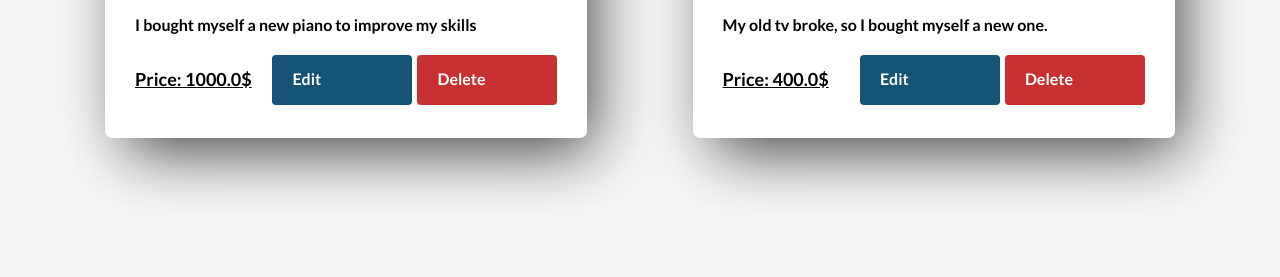
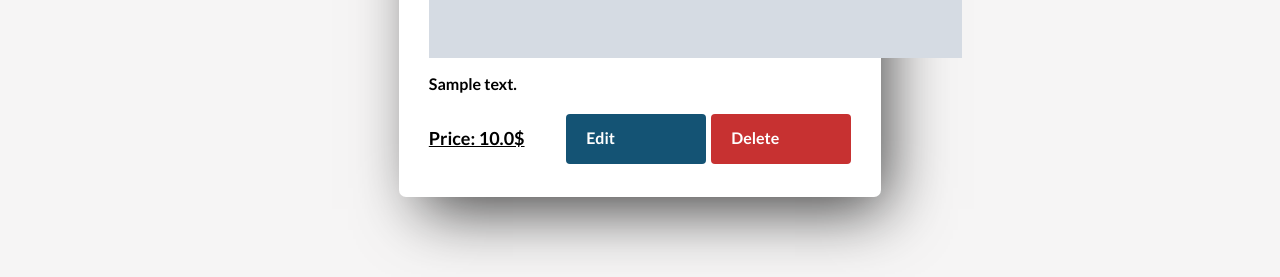
Before and after one commit to Dinko-Kolev/proyect_expenses, a Django app: page / in a window 1280 px wide. Shown: the part 895-1172 px from the top of the page. Before the commit the page ends 1093 px from the top, so only its background shows below. Run offline with Django 3.2, Linux system fonts and the light colour scheme; tables that the repository leaves empty hold one stand-in row (values such as "Sample post"); grey boxes marked "Sample" are stand-in pictures.

Commit message:
Segundos Cambios

```diff
--- /dev/null
+++ b/app/forms/profiles.py
@@ -0,0 +1,9 @@
+from django import forms
+from app.models import Profile
+
+
+class ProfileForm(forms.ModelForm):
+
+    class Meta:
+        model = Profile
+        fields = '__all__'
--- a/app/urls.py
+++ b/app/urls.py
@@ -1,20 +1,20 @@
 
 from django.urls import path
+from app.views.expenses import create_expense,edit_expense,delete_expense
+from app.views.profiles import profile_index,profile_edit,profile_delete,profile_create
 from app.views.index import index
-from app.views.expenses import create_expense,edit_expense,delete_expense
-from app.views.profiles import profile_index,profile_edit,profile_delete
-from django.contrib.staticfiles.urls import staticfiles_urlpatterns
+
 urlpatterns = [
     #index
-    path('',index,name='home' ),
+    path('',index,name='index' ),
     #expenses
     path('create/',create_expense,name='create expense' ),
     path('edit/<int:pk>',edit_expense,name='edit expense' ),
     path('delete/<int:pk>',delete_expense,name='delete expense' ),
     #profile
     path('profile/',profile_index,name='profile index' ),
+    path('profile/create',profile_create, name="profile create"),
     path('profile/edit',profile_edit,name='profile edit' ),
     path('profile/delete',profile_delete,name='profile delete' ),
 
 ]
-urlpatterns += staticfiles_urlpatterns()
--- a/app/views/index.py
+++ b/app/views/index.py
@@ -1,14 +1,21 @@
 from django.shortcuts import render
-from app.models import *
+from app.models import Profile,Expense
+from app.forms.profiles import *
 # Create your views here.
 
 
 def index(request):
-    profiles= Profile.objects.all()
-    profiles_count= profiles.count()
-    if profiles_count >0:
-        return render(request, 'home-with-profile.html')
-    elif profiles_count==0:
+
+
+
+    if Profile.objects.exists():
+        profile=Profile.objects.all()[0]
+        expenses=Expense.objects.all()
+        context={
+            'expenses':expenses,
+            'form':ProfileForm(),
+            'profile':profile,
+        }
+        return render(request, 'home-with-profile.html',context)
+    else:
         return render(request, 'home-no-profile.html')
-    else:
-        print('ERROR!!!')
--- a/templates/home-with-profile.html
+++ b/templates/home-with-profile.html
@@ -11,12 +11,11 @@
     </ul>
 </nav>
 <div class="body">
-
-
+    {% if expenses %}
     <div>
         <h1>Summary</h1><h1>
         <ul class="expenses-list">
-    <li class="blue">1500$</li>
+        <li class="blue"> {{ profile.budget }}</li>
 
             <li class="red"> - 1000.0$</li>
 
@@ -24,20 +23,22 @@
 
         <li class="green">= 100.0$ left</li>
         </ul>
-</h1></div>
-
+        </h1>
+    </div>
+    {% endif %}
     <h1>My Expenses</h1>
-<a href="/create">Add Expense</a>
+    <a href="/create" class="button">Add Expense</a>
+    {% if expenses %}
     <div class="expenses-container">
-
+    {% for expense in expenses %}
         <div class="expense-container">
-    <h2>Electrical Piano</h2>
+            <h2>{{ expense.title }}</h2>
             <hr>
-    <img src="https://www.pngkit.com/png/full/307-3075914_free-piano-clipart-piano-png.png">
-    <p>I bought myself a new piano to improve my skills</p>
+             <img src="{{ expense.image_url }}">
+            <p>{{ expense.description }}</p>
             <div class="expense-detail">
                  <div>
-            <p>Price: 1000.0$</p>
+                    <p>Price: {{ expense.price }}$</p>
                  </div>
                 <div class="right">
                     <a class="button edit" href="/edit/3">Edit</a>
@@ -45,25 +46,11 @@
                 </div>
             </div>
          </div>
+    {% endfor %}
+    </div>
+    {% else %}
 
-        <div class="expense-container">
-    <h2>TV</h2>
-    <hr>
-    <img src="https://encrypted-tbn0.gstatic.com/images?q=tbn:ANd9GcTxrJL-MNt-t3inmyQJKzgBZLEM5v1Y35QGXQ&usqp=CAU">
-    <p>My old tv broke, so I bought myself a new one.</p>
-    <div class="expense-detail">
-        <div>
-            <p>Price: 400.0$</p>
-        </div>
-        <div class="right">
-            <a class="button edit" href="/edit/4">Edit</a>
-           <a class="button delete" href="/delete/4">Delete</a>
-        </div>
-    </div>
-</div>
-
-</div>
-
+    {% endif %}
 </div>
 
  {% endblock  %}
```
Also changed, not shown: app/views/profiles.py (+11 -2 lines), templates/home-no-profile.html (+8 -10 lines), app/forms/__init__.py (added). Lines whose indentation alone changed are shown as unchanged.
